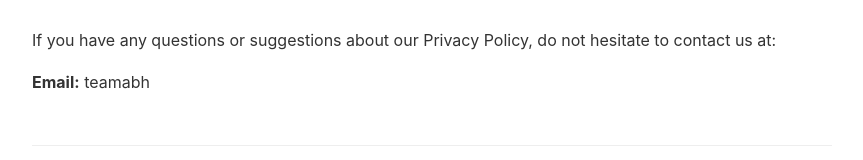
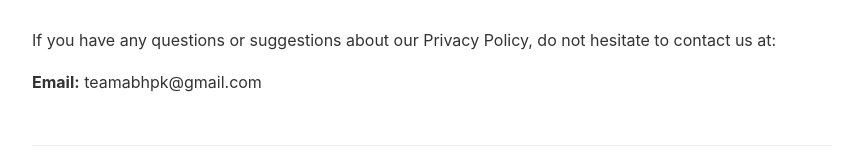
Before and after one commit to abdulbasit26Z1/privacy_policy_azarrows, a plain HTML site: page index.html in a window 1280 px wide. Shown: the part 1424-1584 px from the top of the page, without its empty margins (208-1071 px from the left). Drawn offline with Linux system fonts and the light colour scheme.

Commit message:
Update index.html

```diff
--- a/index.html
+++ b/index.html
@@ -57,7 +57,7 @@
 
     <h2>7. Contact Us</h2>
     <p>If you have any questions or suggestions about our Privacy Policy, do not hesitate to contact us at:</p>
-    <p><strong>Email:</strong> teamabh</p>
+    <p><strong>Email:</strong> teamabhpk@gmail.com</p>
 
     <div class="footer">
         &copy; 2026 AzMeer (SMC-Private) Limited All rights reserved.
```
